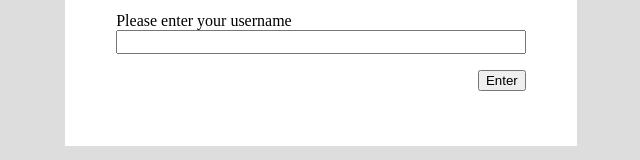
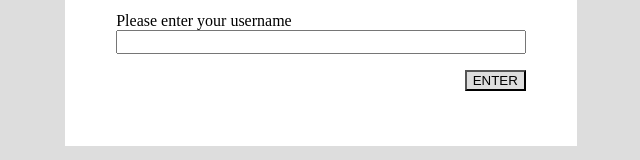
Before and after one commit to waggnerl/-postmanager, a React (Vite) app: page / in a window 1280 px wide. Shown: the part 374-534 px from the top of the page, without its empty margins (319-959 px from the left). Built offline with nearby package versions, Linux system fonts and the light colour scheme.

Commit message:
feat: Update button color conditionally

```diff
--- a/src/components/SignUpBlock/index.tsx
+++ b/src/components/SignUpBlock/index.tsx
@@ -7,7 +7,6 @@ function SignUpBlock() {
   const name = useAppSelector((state) => state.user.name);
   const dispatch = useAppDispatch();
   const [userName, setUserName] = useState("");
-
   const handleData: MouseEventHandler<HTMLButtonElement> = (e) => {
     e.preventDefault();
     dispatch(create(userName));
@@ -23,8 +22,16 @@ function SignUpBlock() {
         <p>Welcome to CodeLeap network</p>
         <label>Please enter your username</label>
         <input type="text" name="name" onChange={handleName} />
-        <button type="submit" onClick={handleData}>
-          Enter
+        <button
+          style={
+            !userName.length
+              ? { backgroundColor: "#DDDDDD" }
+              : { backgroundColor: "#7695ec" }
+          }
+          type="submit"
+          onClick={handleData}
+        >
+          ENTER
         </button>
       </form>
     </div>
```
